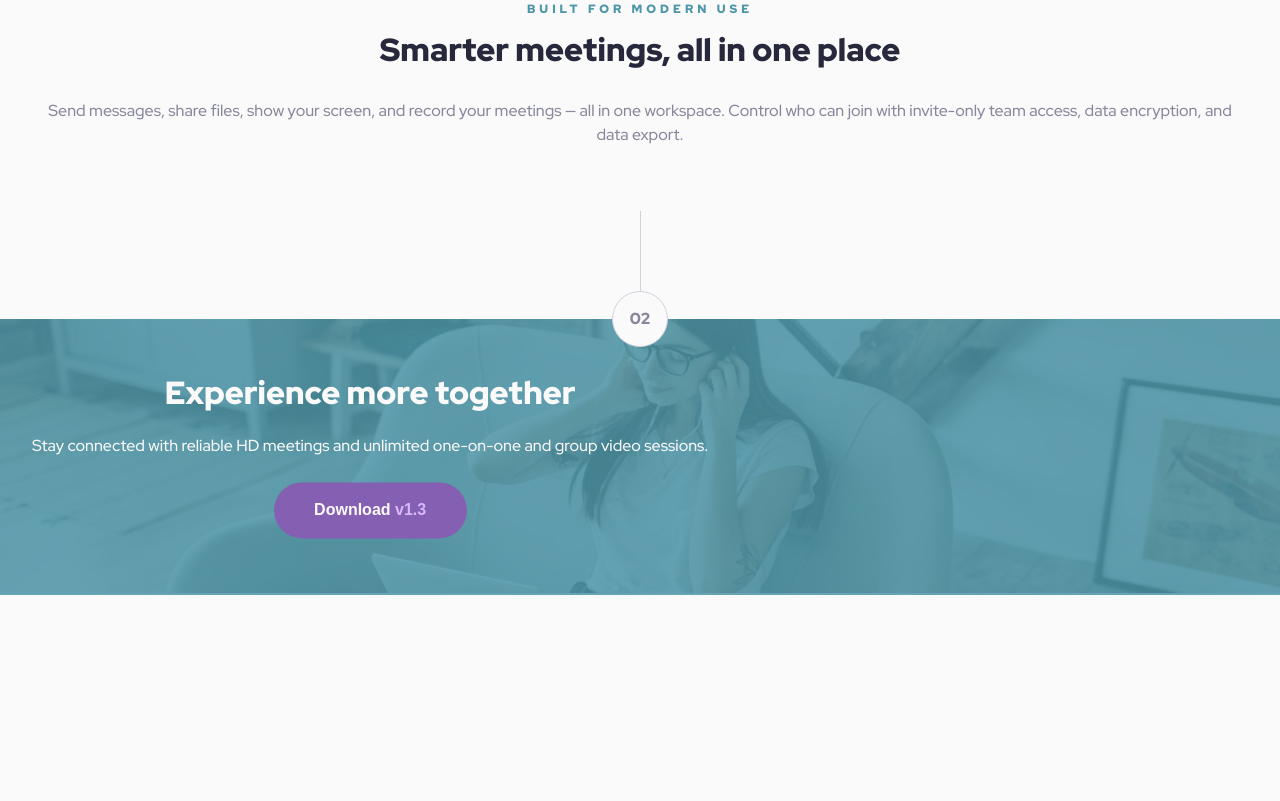
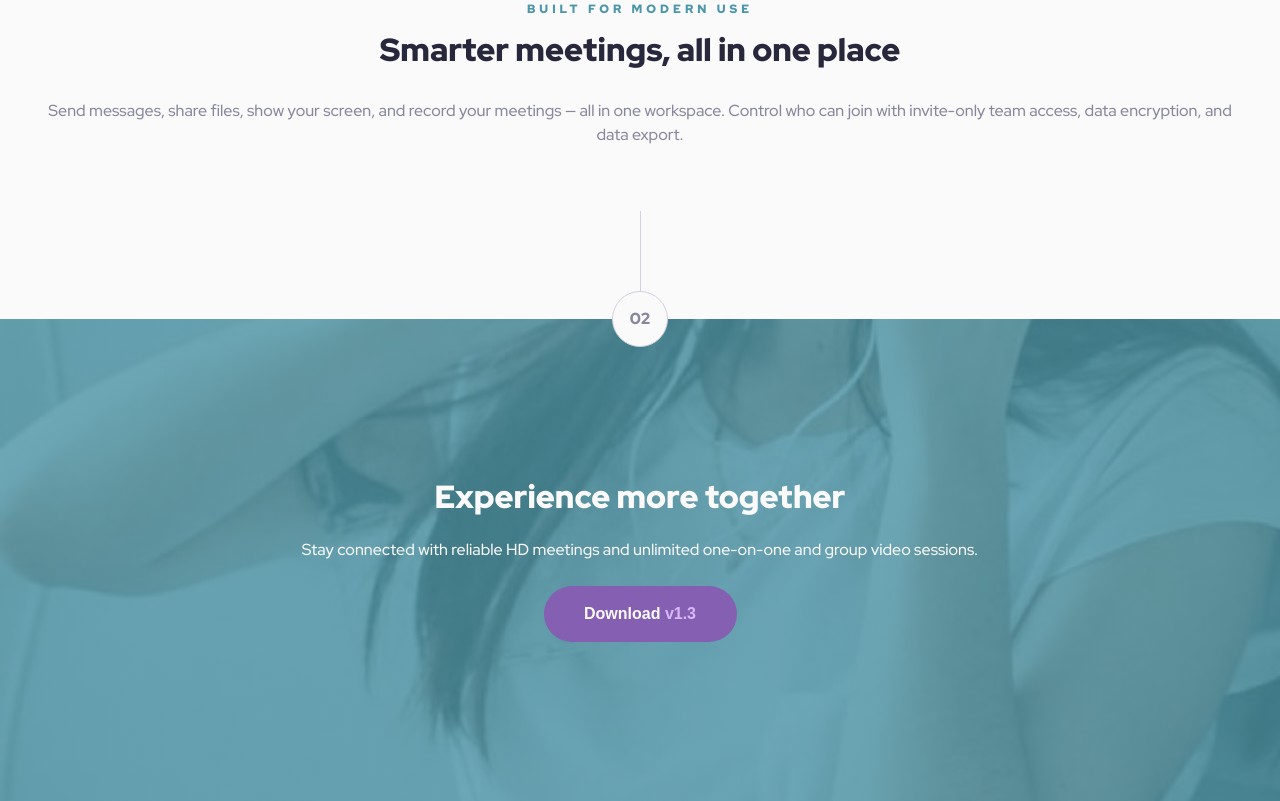
Before and after one commit to Bobstyle23/meet-landing-page, a plain HTML site: page index.html in a window 1280 px wide. Shown: the part 1255-2056 px from the top of the page. Before the commit the page ends 1948 px from the top, so only its background shows below. Drawn offline with Linux system fonts and the light colour scheme.

Commit message:
Modify footer

```diff
--- a/index.html
+++ b/index.html
@@ -105,39 +105,23 @@
     </main>
 
     <footer class="footer">
-      <div class="step footer__step">
+      <header class="step footer__step">
         <div class="step__line"></div>
         <div class="step__box">
           <p class="step__box--number">02</p>
         </div>
-      </div>
+      </header>
 
-      <picture class="footer__image">
-        <source
-          srcset="./assets/desktop/image-footer.jpg"
-          media="(min-width: 64em)"
-        />
-        <source
-          srcset="./assets/tablet/image-footer.jpg"
-          media="(min-width:48em)"
-        />
-        <img
-          src="./assets/mobile/image-footer.jpg"
-          alt="Woman listening to music with a headphones"
-        />
-        <section class="footer__overlay">
-          <div class="overlay__content">
-            <h1 class="overlay__content-heading">Experience more together</h1>
-            <p class="overlay__content-description">
-              Stay connected with reliable HD meetings and unlimited one-on-one
-              and group video sessions.
-            </p>
-            <button class="btn btn--purple" type="button">
-              Download <span>v1.3</span>
-            </button>
-          </div>
-        </section>
-      </picture>
+      <section class="footer__content">
+        <h1 class="footer__content-title">Experience more together</h1>
+        <p class="footer__content-description">
+          Stay connected with reliable HD meetings and unlimited one-on-one and
+          group video sessions.
+        </p>
+        <button type="button" class="btn btn--purple">
+          Download <span>v1.3</span>
+        </button>
+      </section>
     </footer>
   </body>
 </html>
--- a/styles/layout/_footer.scss
+++ b/styles/layout/_footer.scss
@@ -1,52 +1,33 @@
 .footer {
-  position: relative;
   width: 100%;
   height: 48.2rem;
-  top: -2.8rem;
 
   &__step {
     position: relative;
-    top: 2.8rem;
-    z-index: 10;
+    z-index: 2;
   }
 
-  &__image {
+  &__content {
     position: relative;
-    display: inline-block;
-
-    &::after {
-      content: "";
-      position: absolute;
-      top: 0;
-      left: 0;
-      background-color: $color-cyan-600;
-      opacity: 0.85;
-      width: 100%;
+    top: -2.8rem;
+    z-index: 1;
+    max-width: 100%;
     height: 100%;
-    }
-
-    img {
-      max-width: 100%;
-      height: auto;
-    }
-  }
-
-  &__overlay {
-    position: absolute;
-    top: 50%;
-    transform: translateY(-50%);
+    background-image: linear-gradient(
+        to bottom,
+        rgba($color-cyan-600, 0.8),
+        rgba($color-cyan-600, 0.8)
+      ),
+      url("../../assets/mobile/image-footer.jpg");
+    background-position: center;
+    background-size: cover;
     padding: $spacing-64 $spacing-32;
-    z-index: 1;
-  }
-
-  .overlay {
-    &__content {
     @extend %flexbox-style;
     gap: 2.4rem;
+    color: $color-white;
     text-align: center;
-      color: $color-white;
 
-      &-heading {
+    &-title {
       @extend %typography-preset-2;
       font-size: 3.2rem;
       line-height: 3.52rem;
@@ -55,7 +36,7 @@
     &-description {
       @extend %typography-preset-4;
       font-size: 1.6rem;
+      line-height: 2.4rem;
     }
   }
 }
-}
```
Also changed, not shown: styles/main.css, 1 other file. Lines whose indentation alone changed are shown as unchanged.
